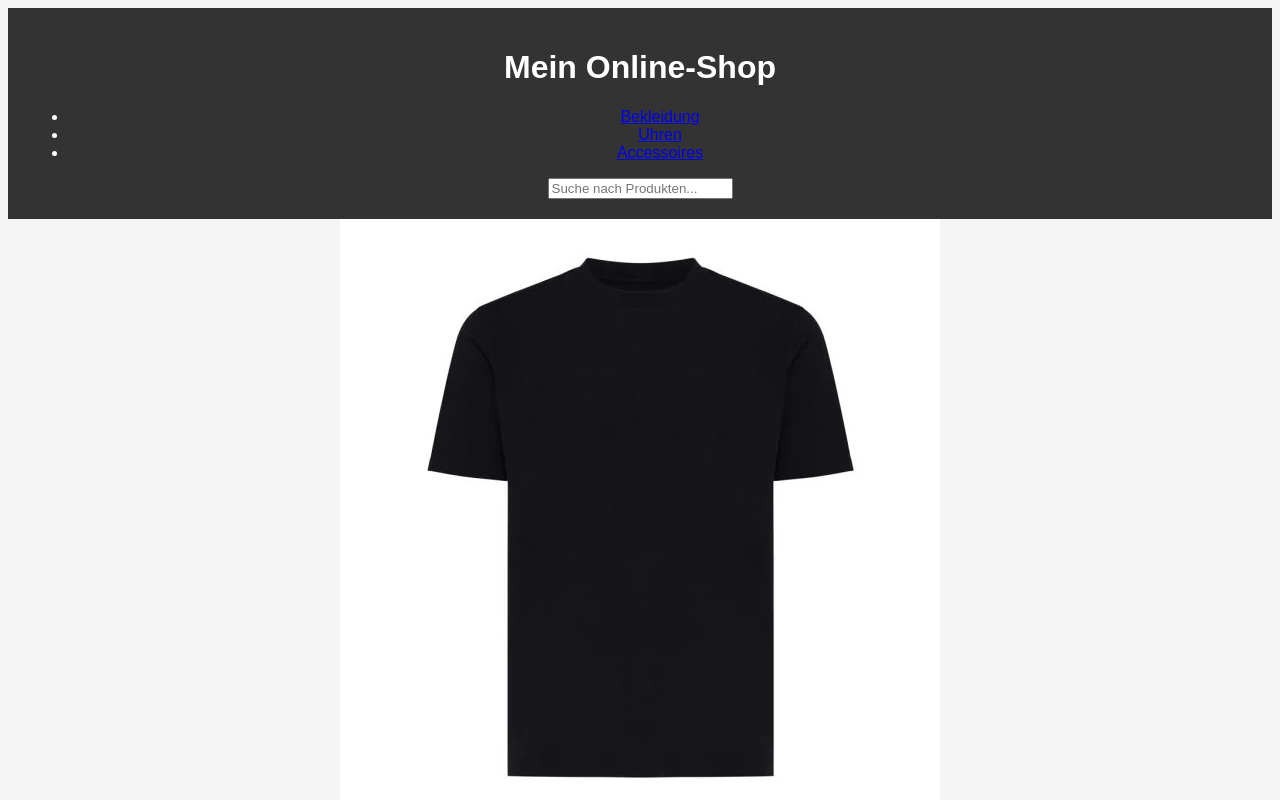
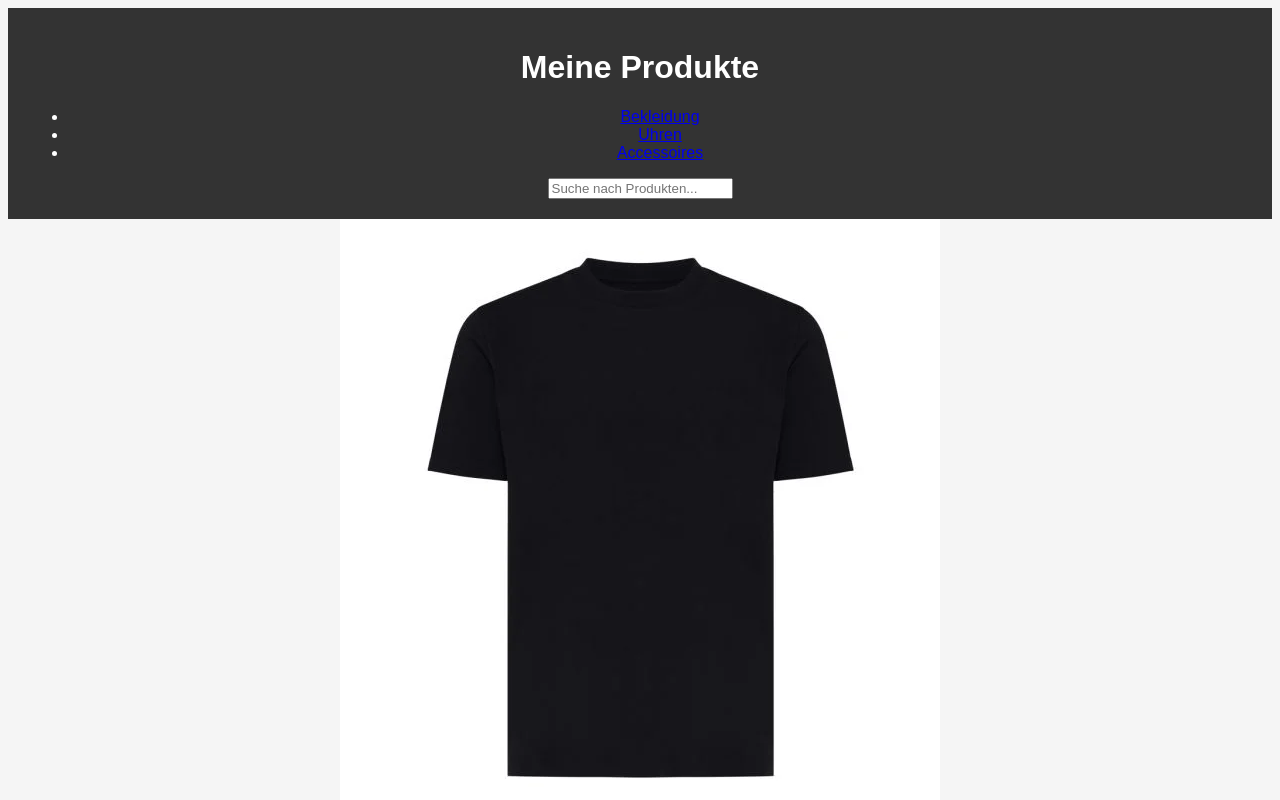
Before and after one commit to Feliett/mein-shop, a plain HTML site: page index.html in a window 1280 px wide. Shown: the top 800 px of the page. Drawn offline with Linux system fonts and the light colour scheme.

Commit message:
Update index.html

```diff
--- a/index.html
+++ b/index.html
@@ -3,14 +3,14 @@
 <head>
     <meta charset="UTF-8">
     <meta name="viewport" content="width=device-width, initial-scale=1.0">
-    <title>Mein Online-Shop</title>
+    <title>Meine Produkte</title>
     <link rel="stylesheet" href="style.css">
     <script defer src="produkte.js"></script>
 </head>
 <body>
 
     <header>
-        <h1>Mein Online-Shop</h1>
+        <h1>Meine Produkte</h1>
         <nav>
             <ul>
                 <li><a href="#" onclick="zeigeProdukte('bekleidung')">Bekleidung</a></li>
```
